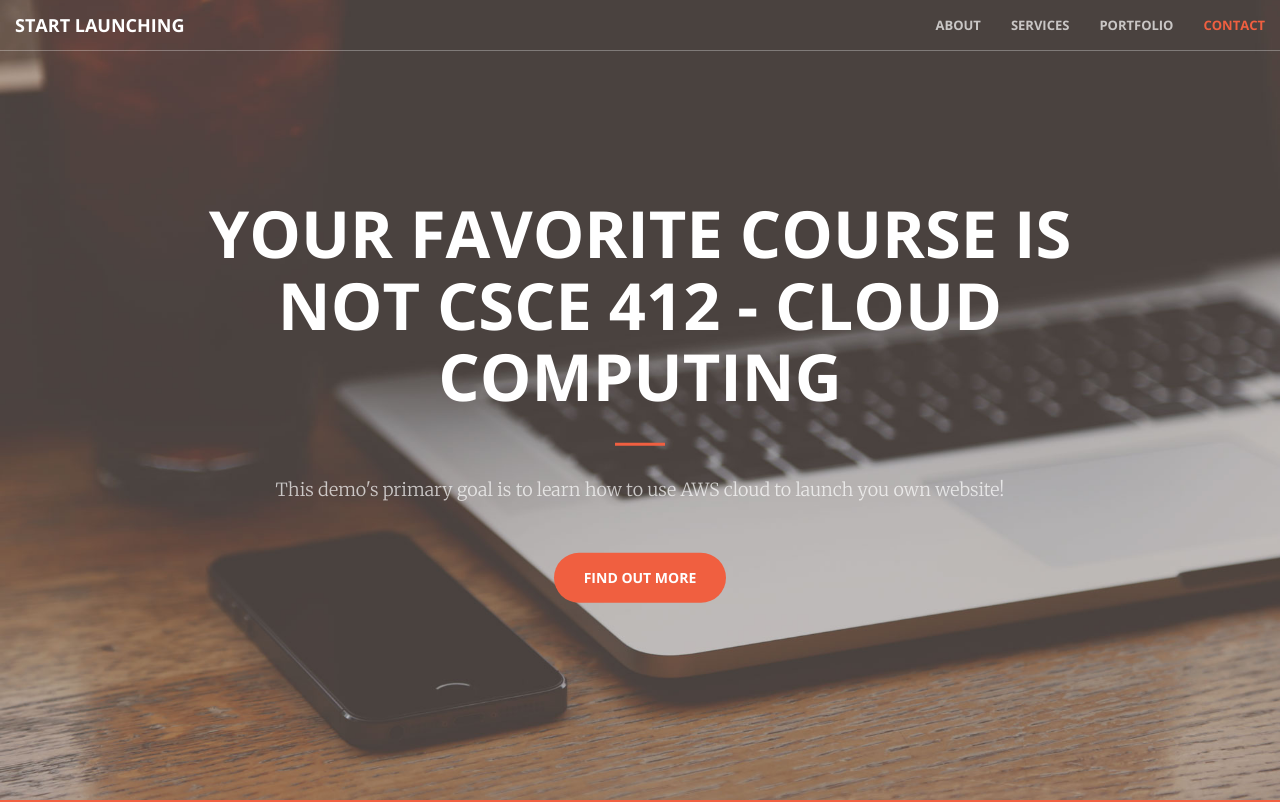
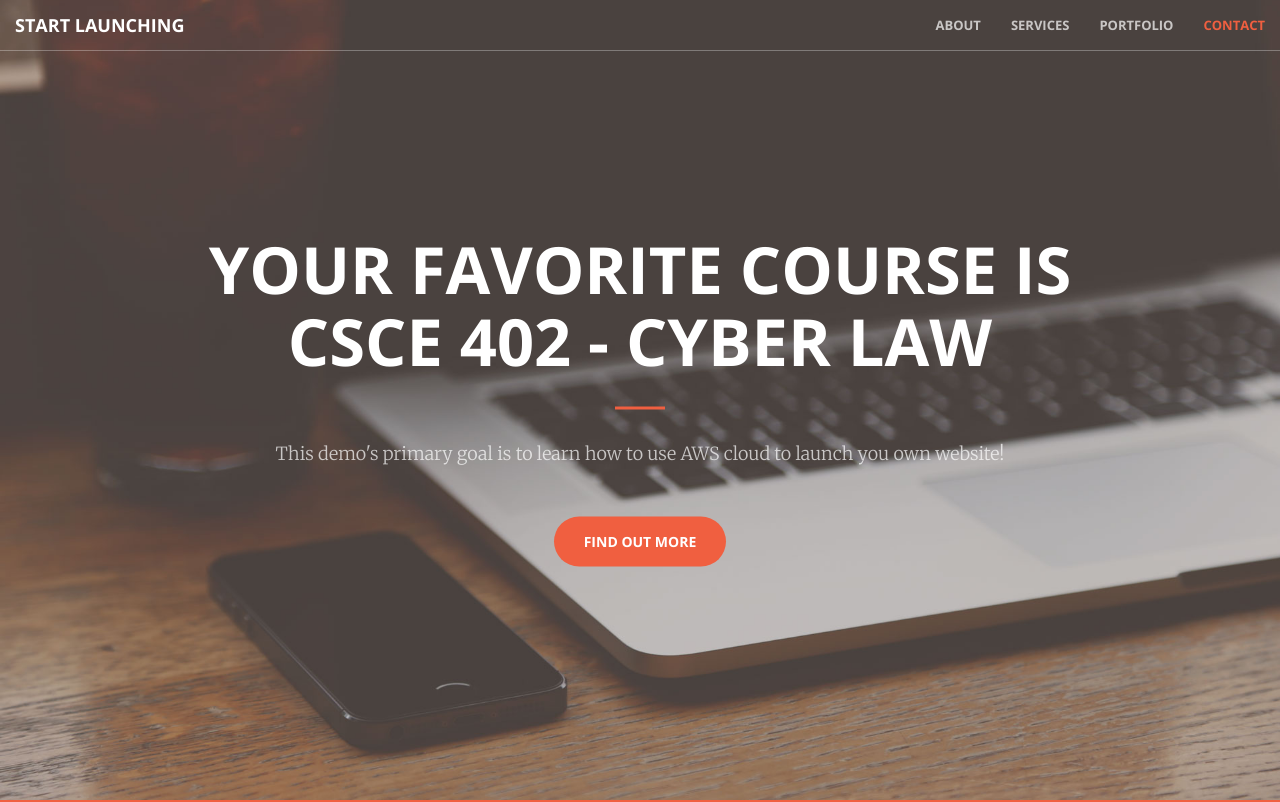
Before and after one commit to leenser/csce412leenser, a plain HTML site: page index.html in a window 1280 px wide. Shown: the top 802 px of the page. Drawn offline with nearby package versions, Linux system fonts and the light colour scheme.

```diff
--- a/index.html
+++ b/index.html
@@ -74,7 +74,7 @@
     <header>
         <div class="header-content">
             <div class="header-content-inner">
-                <h1>Your Favorite Course is not CSCE 412 - Cloud Computing</h1>
+                <h1>Your Favorite Course is CSCE 402 - Cyber Law</h1>
                 <hr>
                 <p>This demo's primary goal is to learn how to use AWS cloud to launch you own website!</p>
                 <a href="#about" class="btn btn-primary btn-xl page-scroll">Find Out More</a>
```
Also changed, not shown: 3 other files.
